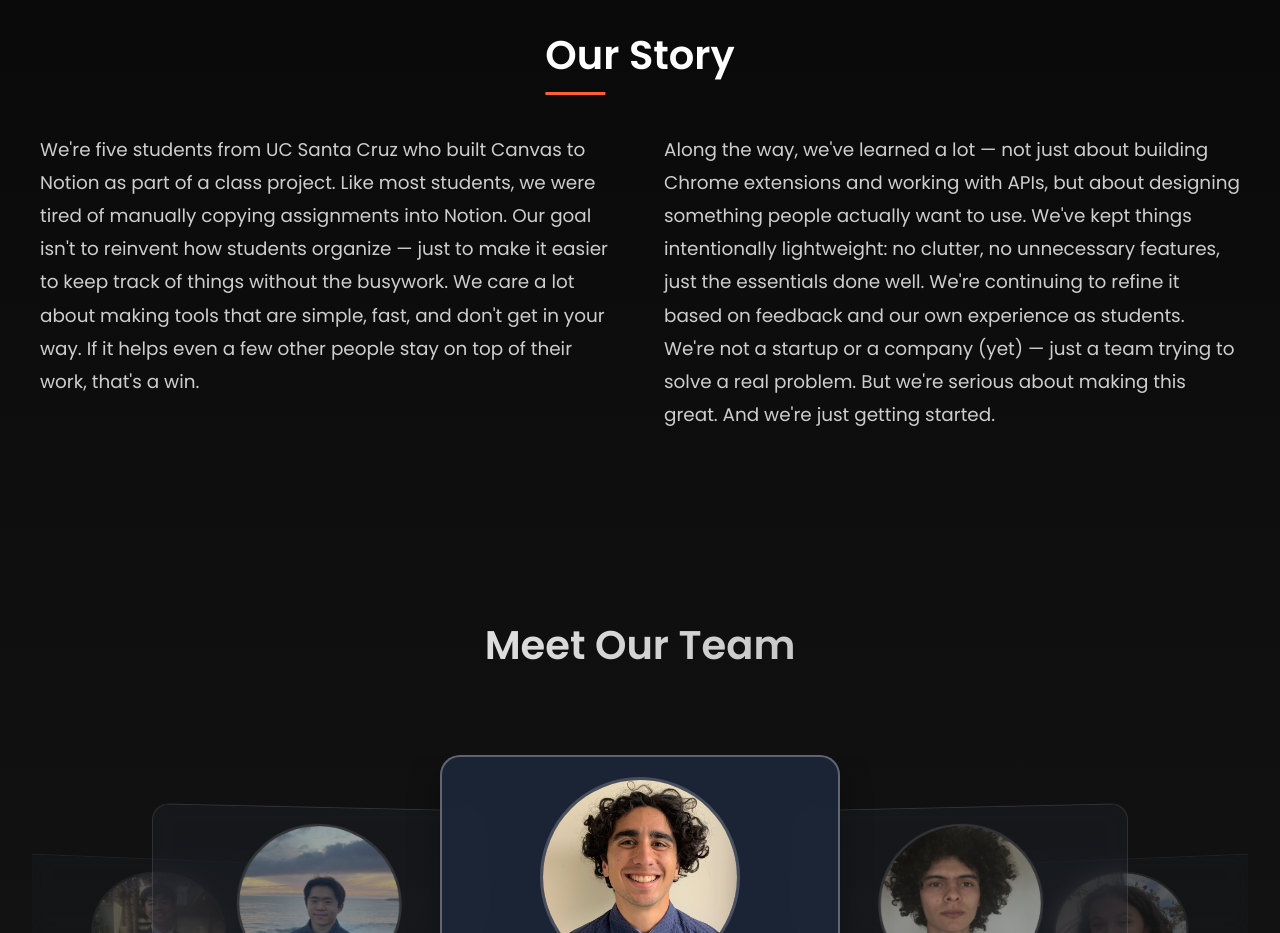
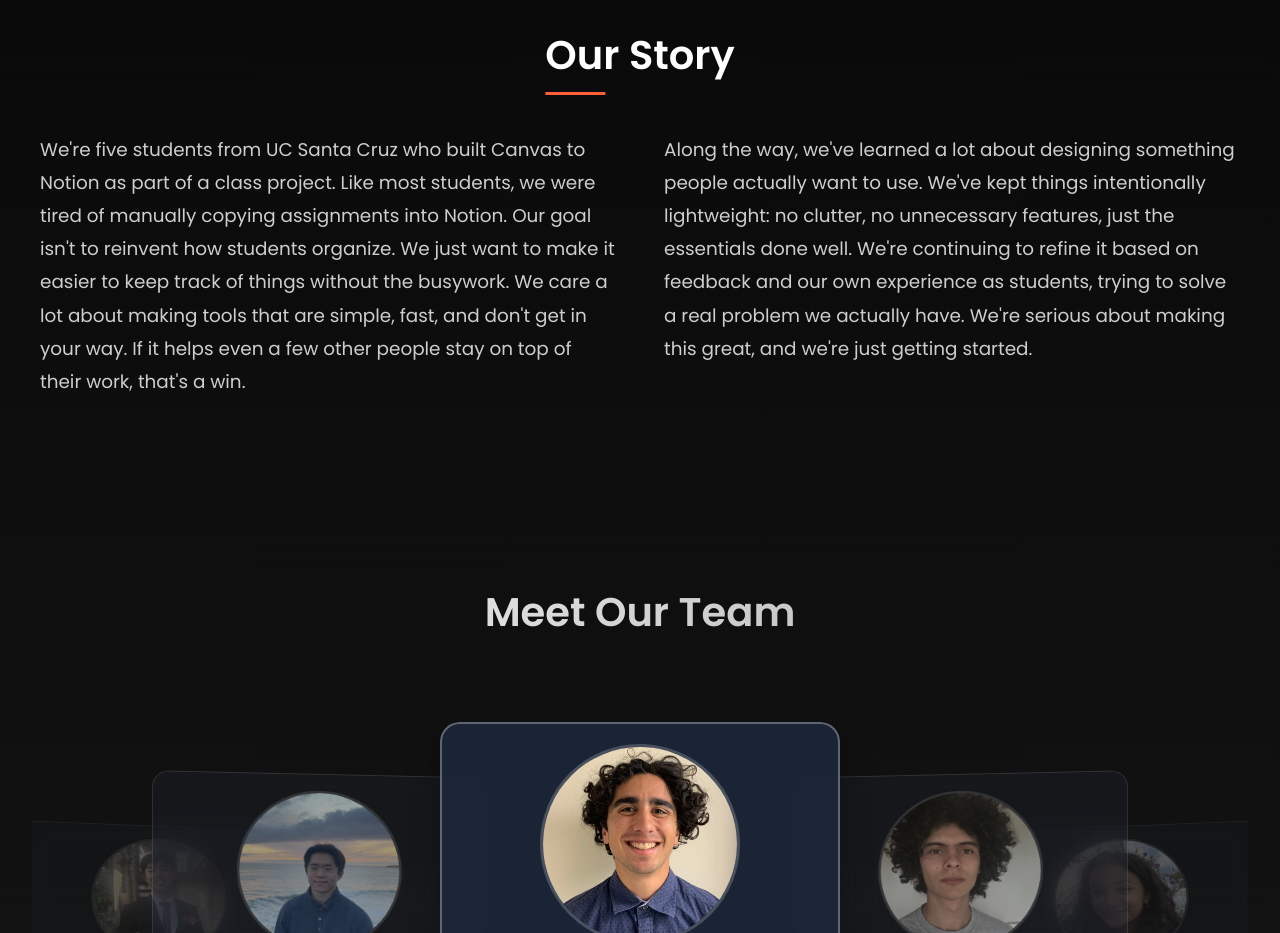
Before and after one commit to bamxo/CanvasToNotion-Web-App, a React (Vite) app in the folder frontend/: page /about in a window 1280 px wide. Shown: the part 880-1813 px from the top of the page. Built offline with nearby package versions, Linux system fonts and the light colour scheme; no server answers.

Commit message:
story update

```diff
--- a/frontend/src/components/AboutUs.tsx
+++ b/frontend/src/components/AboutUs.tsx
@@ -105,10 +105,10 @@
 
           <div className={styles.textColumns}>
             <p className={`${styles.storyText} ${storyVisible ? styles.textVisible : ''}`}>
-              We're five students from UC Santa Cruz who built Canvas to Notion as part of a class project. Like most students, we were tired of manually copying assignments into Notion. Our goal isn't to reinvent how students organize — just to make it easier to keep track of things without the busywork. We care a lot about making tools that are simple, fast, and don't get in your way. If it helps even a few other people stay on top of their work, that's a win.
+              We're five students from UC Santa Cruz who built Canvas to Notion as part of a class project. Like most students, we were tired of manually copying assignments into Notion. Our goal isn't to reinvent how students organize. We just want to make it easier to keep track of things without the busywork. We care a lot about making tools that are simple, fast, and don't get in your way. If it helps even a few other people stay on top of their work, that's a win.
             </p>
             <p className={`${styles.storyText} ${storyVisible ? styles.textVisible : ''}`}>
-              Along the way, we've learned a lot — not just about building Chrome extensions and working with APIs, but about designing something people actually want to use. We've kept things intentionally lightweight: no clutter, no unnecessary features, just the essentials done well. We're continuing to refine it based on feedback and our own experience as students. We're not a startup or a company (yet) — just a team trying to solve a real problem. But we're serious about making this great. And we're just getting started.
+              Along the way, we've learned a lot about designing something people actually want to use. We've kept things intentionally lightweight: no clutter, no unnecessary features, just the essentials done well. We're continuing to refine it based on feedback and our own experience as students, trying to solve a real problem we actually have. We're serious about making this great, and we're just getting started.
             </p>
           </div>
         </div>
```
